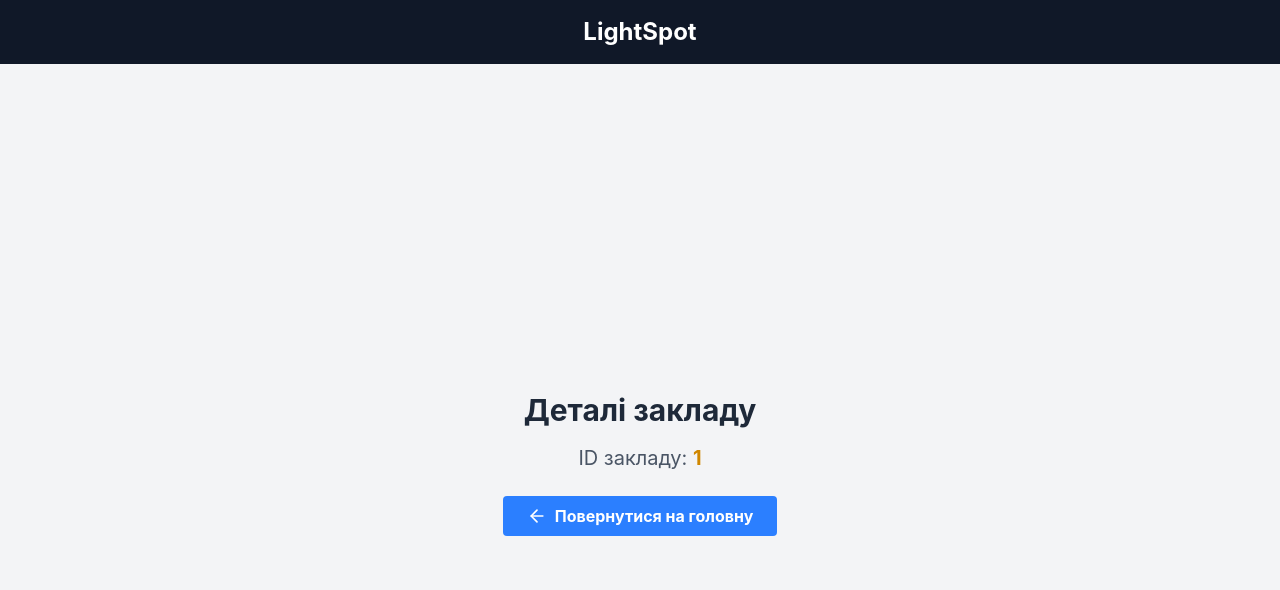
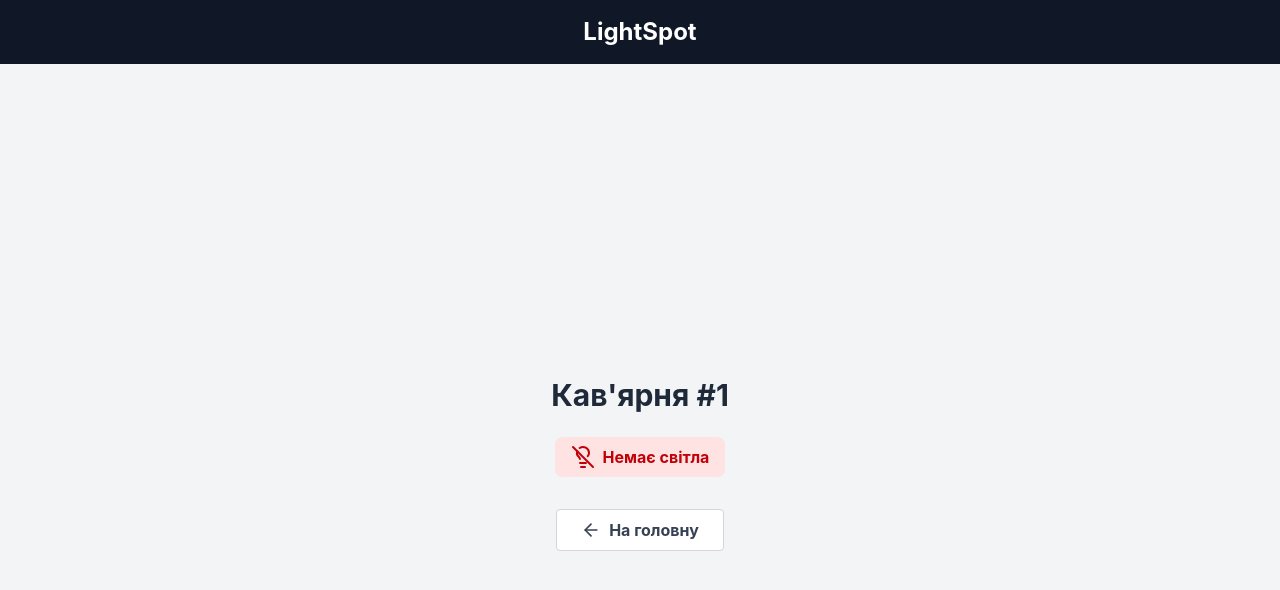
Before and after one commit to ms-onns/lightspot, a React (Vite) app: page /spot/1 in a window 1280 px wide. Shown: the top 590 px of the page. Built offline with nearby package versions, Linux system fonts and the light colour scheme.

Commit message:
feat: implement simulated data fetching and loading state, refine UI

```diff
--- a/src/components/Main.tsx
+++ b/src/components/Main.tsx
@@ -4,6 +4,7 @@ import PlaceForm from "./PlaceForm";
 import MapWidget from "./MapWidget";
 import Loader from "./Loader";
 import { mockSpots } from "../types";
+import { Lightbulb } from "lucide-react";
 
 export default function Main() {
   const [places, setPlaces] = useState<typeof mockSpots>([]);
@@ -72,9 +73,10 @@ export default function Main() {
 
       <button
         onClick={handleFilter}
-        className="px-4 py-2 mb-4 mt-6 font-bold bg-yellow-400 rounded"
+        className="flex items-center gap-2 px-4 py-2 mb-4 mt-6 font-bold transition-colors bg-yellow-400 rounded hover:bg-yellow-500"
       >
-        💡 Тільки зі світлом
+        <Lightbulb className="w-5 h-5" />
+        Тільки зі світлом
       </button>
 
       <div className="flex flex-col gap-4">
--- a/src/pages/SpotPage.tsx
+++ b/src/pages/SpotPage.tsx
@@ -1,22 +1,71 @@
+import { useState, useEffect } from "react";
 import { useParams, Link } from "react-router-dom";
-import { ArrowLeft } from "lucide-react";
+import { ArrowLeft, Lightbulb, LightbulbOff } from "lucide-react";
+
+interface Place {
+  id: number;
+  name: string;
+  hasLight: boolean;
+}
 
 export default function SpotPage() {
   const { id } = useParams<{ id: string }>();
+  const [spot, setSpot] = useState<Place | null>(null);
+  const [isLoading, setIsLoading] = useState(true);
+
+  useEffect(() => {
+    const fetchSpot = async () => {
+      try {
+        setIsLoading(true);
+
+        await new Promise((resolve) => setTimeout(resolve, 800));
+
+        setSpot({
+          id: Number(id),
+          name: `Кав'ярня #${id}`,
+          hasLight: Number(id) % 2 === 0,
+        });
+      } catch (error) {
+        console.error("Помилка завантаження", error);
+      } finally {
+        setIsLoading(false);
+      }
+    };
+
+    fetchSpot();
+  }, [id]);
+
+  if (isLoading) {
+    return (
+      <div className="flex items-center justify-center h-screen bg-gray-100">
+        <p className="text-xl font-bold text-gray-600 animate-pulse">
+          Шукаємо заклад...
+        </p>
+      </div>
+    );
+  }
 
   return (
     <div className="flex flex-col items-center justify-center h-screen px-4 bg-gray-100">
-      <h1 className="mb-4 text-3xl font-bold text-gray-800">Деталі закладу</h1>
-      <p className="mb-6 text-xl text-gray-600">
-        ID закладу: <span className="font-bold text-yellow-600">{id}</span>
-      </p>
+      <h1 className="mb-6 text-3xl font-bold text-gray-800">{spot?.name}</h1>
+
+      <div className="mb-8">
+        {spot?.hasLight ?
+          <div className="flex items-center gap-2 px-4 py-2 font-bold text-green-700 bg-green-100 rounded-lg">
+            <Lightbulb className="w-6 h-6" /> Є світло
+          </div>
+        : <div className="flex items-center gap-2 px-4 py-2 font-bold text-red-700 bg-red-100 rounded-lg">
+            <LightbulbOff className="w-6 h-6" /> Немає світла
+          </div>
+        }
+      </div>
 
       <Link
         to="/"
-        className="flex items-center gap-2 px-6 py-2 font-bold text-white bg-blue-500 rounded hover:bg-blue-600"
+        className="flex items-center gap-2 px-6 py-2 font-bold text-gray-700 transition-colors bg-white border border-gray-300 rounded hover:bg-gray-50"
       >
         <ArrowLeft className="w-5 h-5" />
-        Повернутися на головну
+        На головну
       </Link>
     </div>
   );
```
